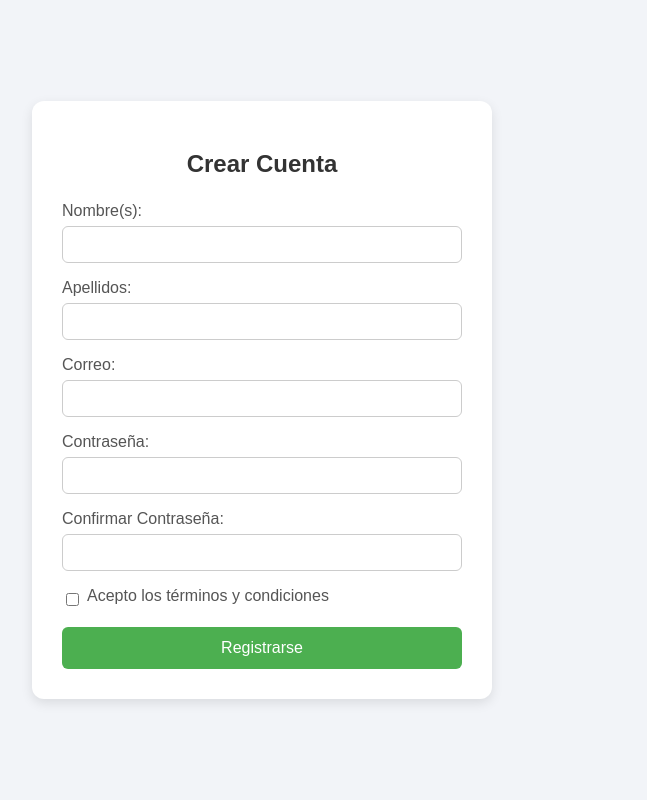
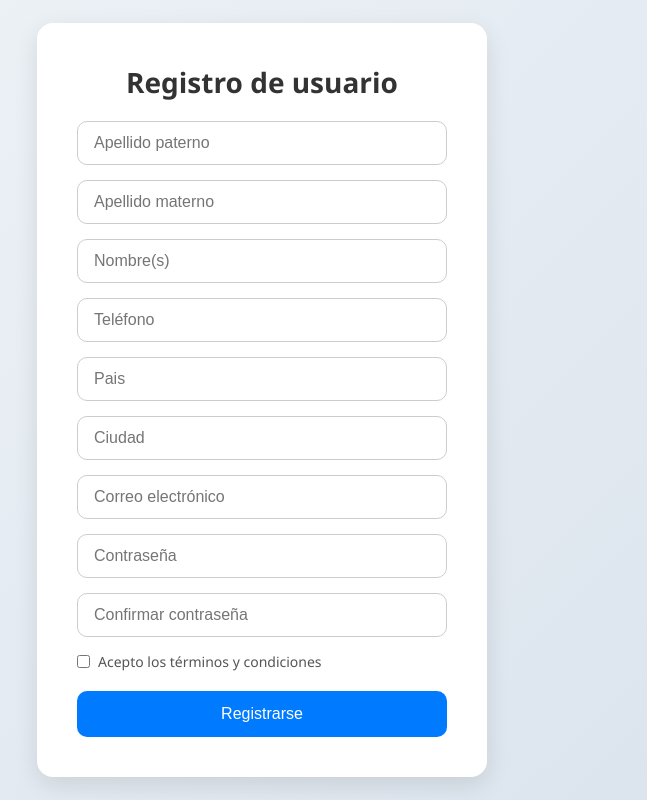
Before and after one commit to GerFlo0/ayuda_ranita, a PHP site: page / in a window 1280 px wide. Shown: the whole page, without its empty margins (378-1025 px from the left). Run offline with PHP 8.4, Linux system fonts and the light colour scheme.

Commit message:
formulario_finish

```diff
--- a/prog_web/formulario/css/styles.css
+++ b/prog_web/formulario/css/styles.css
@@ -1,76 +1,144 @@
+* {
+    box-sizing: border-box;
+    margin: 0;
+    padding: 0;
+}
+
 body {
-    font-family: Arial, sans-serif;
-    background-color: #f2f4f8;
+    font-family: 'Segoe UI', Tahoma, Geneva, Verdana, sans-serif;
+    background: linear-gradient(135deg, #f0f4f8, #d9e2ec);
     display: flex;
     justify-content: center;
     align-items: center;
-    height: 100vh;
-    margin: 0;
+    min-height: 100vh;
+    animation: fadeIn 1s ease-in;
+}
+
+@keyframes fadeIn {
+    from { opacity: 0; }
+    to { opacity: 1; }
 }
 
 .form-container {
     background-color: #ffffff;
-    padding: 30px;
-    border-radius: 12px;
-    box-shadow: 0 4px 12px rgba(0, 0, 0, 0.1);
+    padding: 40px;
+    border-radius: 16px;
+    box-shadow: 0 8px 24px rgba(0, 0, 0, 0.1);
     width: 100%;
-    max-width: 400px;
+    max-width: 450px;
+    animation: slideIn 0.7s ease-out;
+}
+
+@keyframes slideIn {
+    from {
+        transform: translateY(40px);
+        opacity: 0;
+    }
+    to {
+        transform: translateY(0);
+        opacity: 1;
+    }
 }
 
 .form-container h2 {
+    margin-bottom: 20px;
+    color: #333;
     text-align: center;
-    margin-bottom: 24px;
-    color: #333;
+    font-size: 28px;
 }
 
-label {
-    display: block;
-    margin-bottom: 6px;
-    color: #555;
+/* Inputs */
+form input[type="text"],
+form input[type="tel"],
+form input[type="email"],
+form input[type="password"] {
+    width: 100%;
+    padding: 12px 16px;
+    margin-bottom: 15px;
+    border: 1px solid #ccc;
+    border-radius: 10px;
+    transition: all 0.3s ease;
+    font-size: 16px;
+    opacity: 0;
+    transform: translateY(10px);
+    animation: inputFadeIn 0.5s ease forwards;
 }
 
-input[type="text"],
-input[type="email"],
-input[type="password"] {
-    width: 100%;
-    padding: 10px;
-    border: 1px solid #ccc;
-    border-radius: 6px;
-    margin-bottom: 16px;
-    box-sizing: border-box;
+form input:nth-of-type(1) { animation-delay: 0.1s; }
+form input:nth-of-type(2) { animation-delay: 0.2s; }
+form input:nth-of-type(3) { animation-delay: 0.3s; }
+form input:nth-of-type(4) { animation-delay: 0.4s; }
+form input:nth-of-type(5) { animation-delay: 0.5s; }
+form input:nth-of-type(6) { animation-delay: 0.6s; }
+form input:nth-of-type(7) { animation-delay: 0.7s; }
+form input:nth-of-type(8) { animation-delay: 0.8s; }
+
+@keyframes inputFadeIn {
+    to {
+        opacity: 1;
+        transform: translateY(0);
+    }
 }
 
-input[type="checkbox"] {
-    margin-right: 8px;
+form input:focus {
+    border-color: #007BFF;
+    box-shadow: 0 0 6px rgba(0, 123, 255, 0.3);
+    outline: none;
 }
 
 .checkbox-container {
     display: flex;
     align-items: center;
-    margin-bottom: 16px;
+    margin-bottom: 20px;
+    font-size: 14px;
+    color: #555;
+    opacity: 0;
+    transform: translateY(10px);
+    animation: inputFadeIn 0.5s ease forwards;
+    animation-delay: 0.9s;
 }
 
-button {
+.checkbox-container input[type="checkbox"] {
+    margin-right: 8px;
+}
+
+button[type="submit"] {
     width: 100%;
-    background-color: #4CAF50;
+    padding: 14px;
+    background-color: #007BFF;
+    color: white;
+    border: none;
+    border-radius: 10px;
+    font-size: 16px;
+    cursor: pointer;
+    transition: background-color 0.3s ease;
+    opacity: 0;
+    transform: translateY(10px);
+    animation: inputFadeIn 0.5s ease forwards;
+    animation-delay: 1s;
+}
+
+button[type="submit"]:hover {
+    background-color: #0056b3;
+}
+
+.error-message {
+    background-color: #ff4d4f;
     color: white;
     padding: 12px;
-    border: none;
-    border-radius: 6px;
-    font-size: 16px;
-    cursor: pointer;
+    margin-bottom: 20px;
+    border-radius: 8px;
+    text-align: center;
+    font-size: 14px;
+    animation: fadeIn 0.3s ease-in-out;
 }
 
-button:hover {
-    background-color: #45a049;
+@media (max-width: 500px) {
+    .form-container {
+        padding: 30px 20px;
+    }
+
+    .form-container h2 {
+        font-size: 24px;
+    }
 }
-
-.error {
-    color: red;
-    font-size: 14px;
-    margin-bottom: 12px;
-}
-
-input[type="text"] {
-    text-transform: uppercase;
-}
--- a/prog_web/formulario/index.php
+++ b/prog_web/formulario/index.php
@@ -2,27 +2,26 @@
 <html lang="es">
 <head>
     <meta charset="UTF-8">
-    <title>Crear Cuenta</title>
+    <title>Registro de usuario</title>
     <link rel="stylesheet" href="css/styles.css">
 </head>
 <body>
     <div class="form-container">
-        <h2>Crear Cuenta</h2>
+        <h2>Registro de usuario</h2>
+
+        <div id="error-mensaje" class="error-message" style="display:none;"></div>
+
         <form action="registro.php" method="POST">
-            <label for="nombres">Nombre(s):</label>
-            <input type="text" name="nombres" required>
 
-            <label for="apellidos">Apellidos:</label>
-            <input type="text" name="apellidos" required>
-
-            <label for="correo">Correo:</label>
-            <input type="email" name="correo" required>
-
-            <label for="contrasena">Contraseña:</label>
-            <input type="password" name="contrasena" required>
-
-            <label for="confirmar_contrasena">Confirmar Contraseña:</label>
-            <input type="password" name="confirmar_contrasena" required>
+            <input type="text" name="apellido_p" placeholder="Apellido paterno" required>
+            <input type="text" name="apellido_m" placeholder="Apellido materno" required>
+            <input type="text" name="nombre" placeholder="Nombre(s)" required>
+            <input type="tel" name="telefono" placeholder="Teléfono" required>
+            <input type="text" name="pais" placeholder="Pais" required>
+            <input type="text" name="ciudad" placeholder="Ciudad" required>
+            <input type="email" name="correo" placeholder="Correo electrónico" required>
+            <input type="password" name="contrasena" placeholder="Contraseña" required>
+            <input type="password" name="confirmar_contrasena" placeholder="Confirmar contraseña" required>
 
             <div class="checkbox-container">
                 <input type="checkbox" name="terminos" value="1" required>
--- a/prog_web/formulario/js/validations.js
+++ b/prog_web/formulario/js/validations.js
@@ -1,42 +1,66 @@
 document.addEventListener("DOMContentLoaded", function () {
-    const form = document.getElementById('registroForm');
-    const nombres = document.getElementById('nombres');
-    const apellidos = document.getElementById('apellidos');
-    const correo = document.getElementById('correo');
-    const contrasena = document.querySelector('input[name="contrasena"]');
-    const confirmarContrasena = document.querySelector('input[name="confirmar_contrasena"]');
-    const errorMensaje = document.getElementById('errorMensaje');
+    const form = document.querySelector("form");
 
-    // Convertir automáticamente a mayúsculas
-    nombres.addEventListener('input', () => {
-        nombres.value = nombres.value.toUpperCase();
+    const nombre = form.nombre;
+    const apellidoP = form.apellido_p;
+    const apellidoM = form.apellido_m;
+    const telefono = form.telefono;
+    const pais = form.pais;
+    const ciudad = form.ciudad;
+    const correo = form.correo;
+    const contrasena = form.contrasena;
+    const confirmarContrasena = form.confirmar_contrasena;
+    const terminos = form.terminos;
+
+    const errorDiv = document.getElementById("error-mensaje");
+
+    function mostrarError(mensaje) {
+        errorDiv.textContent = mensaje;
+        errorDiv.style.display = "block";
+        setTimeout(() => {
+            errorDiv.style.display = "none";
+        }, 4000);
+    }
+
+    [nombre, apellidoP, apellidoM].forEach(field => {
+        field.addEventListener("input", () => {
+            field.value = field.value.toUpperCase();
+        });
     });
 
-    apellidos.addEventListener('input', () => {
-        apellidos.value = apellidos.value.toUpperCase();
-    });
+    form.addEventListener("submit", function (e) {
+        e.preventDefault();
 
-    // Validación del correo y contraseñas
-    form.addEventListener('submit', (e) => {
-        errorMensaje.textContent = ""; // limpiar mensaje anterior
+        if (
+            !nombre.value.trim() || !apellidoP.value.trim() || !apellidoM.value.trim() ||
+            !telefono.value.trim() || !pais.value.trim() || !ciudad.value.trim() || !correo.value.trim() ||
+            !contrasena.value.trim() || !confirmarContrasena.value.trim()
+        ) {
+            mostrarError("Por favor completa todos los campos.");
+            return;
+        }
 
-        const emailRegex = /^[^\s@]+@[^\s@]+\.[^\s@]+$/;
-        if (!emailRegex.test(correo.value)) {
-            e.preventDefault();
-            errorMensaje.textContent = "Ingrese un correo válido.";
+        const correoRegex = /^[^\s@]+@[^\s@]+\.[^\s@]+$/;
+        if (!correoRegex.test(correo.value)) {
+            mostrarError("Ingresa un correo electrónico válido.");
             return;
         }
 
         if (contrasena.value !== confirmarContrasena.value) {
-            e.preventDefault();
-            errorMensaje.textContent = "Las contraseñas no coinciden.";
+            mostrarError("Las contraseñas no coinciden.");
             return;
         }
 
         if (contrasena.value.length < 6) {
-            e.preventDefault();
-            errorMensaje.textContent = "La contraseña debe tener al menos 6 caracteres.";
+            mostrarError("La contraseña debe tener al menos 6 caracteres.");
             return;
         }
+
+        if (!terminos.checked) {
+            mostrarError("Debes aceptar los términos y condiciones.");
+            return;
+        }
+
+        form.submit();
     });
 });
```
Also changed, not shown: prog_web/ejercisios diarios/if.php (added, +17 -0 lines), prog_web/formulario/registro.php (+20 -48 lines), prog_web/formulario/readme.txt (deleted).
